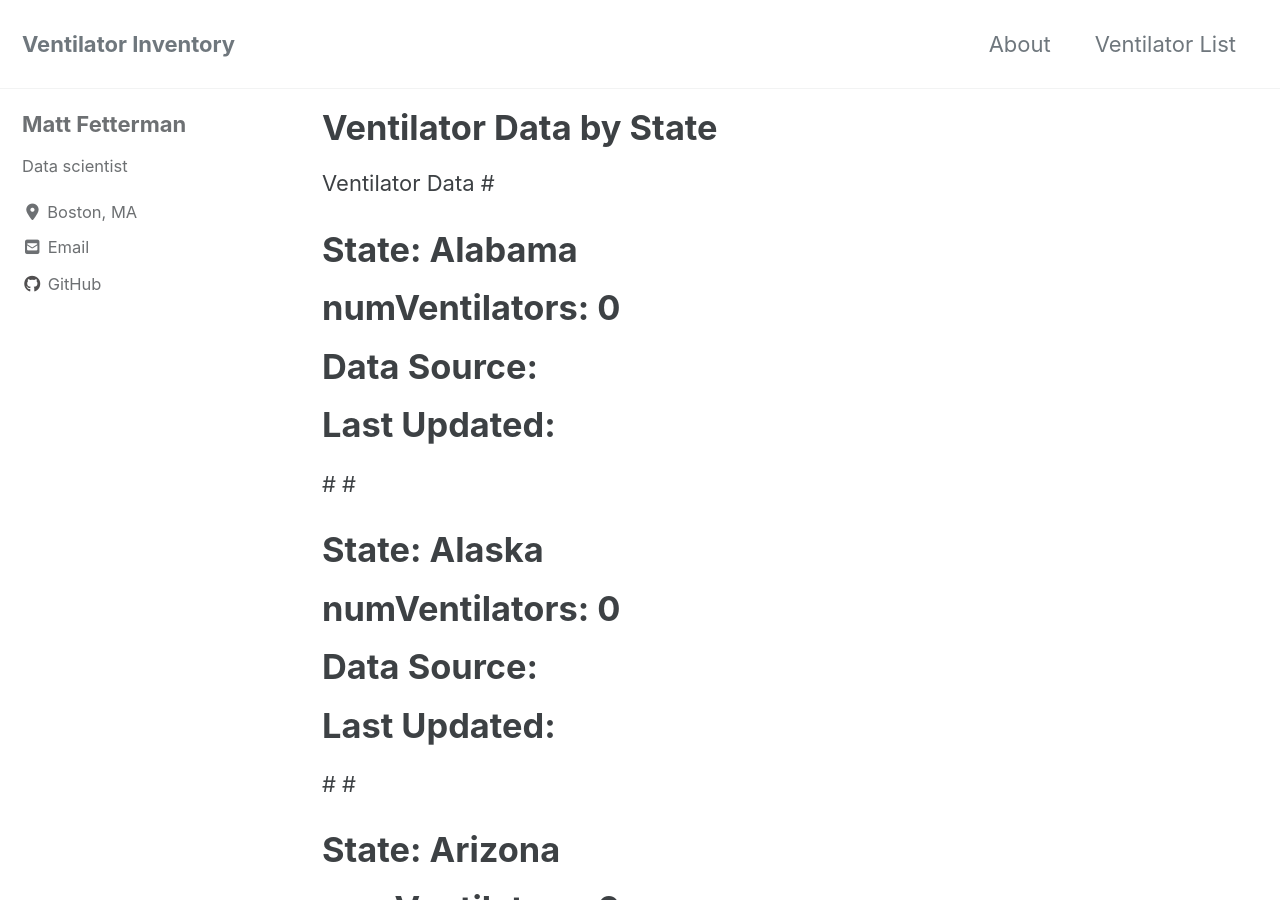
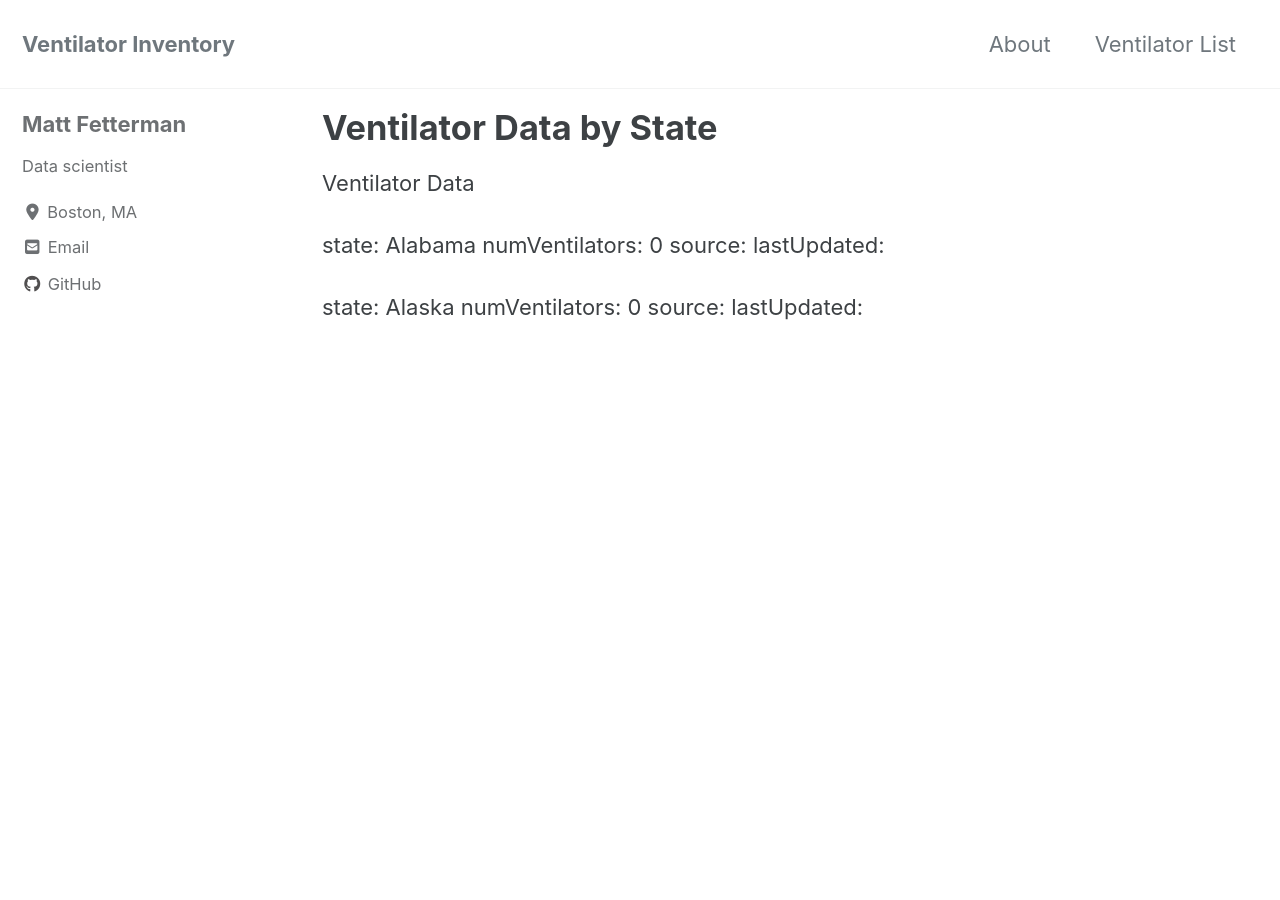
Before and after one commit to mattinjersey/VentInventory, a Jekyll site: the page built from _pages/VentilatorList.md, in a window 1280 px wide and 900 px high. Built offline with Jekyll 4.4.1, drawn with Linux system fonts in a browser that asks for light colours; cached includes are drawn as plain includes; nearby versions of some CDN libraries; some of the changed text lies outside the part shown.

Commit message:
Update VentilatorList.md

```diff
--- a/_pages/VentilatorList.md
+++ b/_pages/VentilatorList.md
@@ -6,10 +6,13 @@ author_profile: true
 ---
 
 Ventilator Data
-#  {% for block in site.data.VentilatorList_ByState.VentList %}
-#        State:  {{ block.state }}
-#        numVentilators:  {{ block.numVentilators }}
-#        Data Source:  {{ block.source }}
-#        Last Updated:  {{ block.lastUpdated }}
-#
-#  {% endfor %}
+
+  state: Alabama
+  numVentilators: 0
+  source:
+  lastUpdated:
+
+  state: Alaska
+  numVentilators: 0
+  source:
+  lastUpdated:
```
